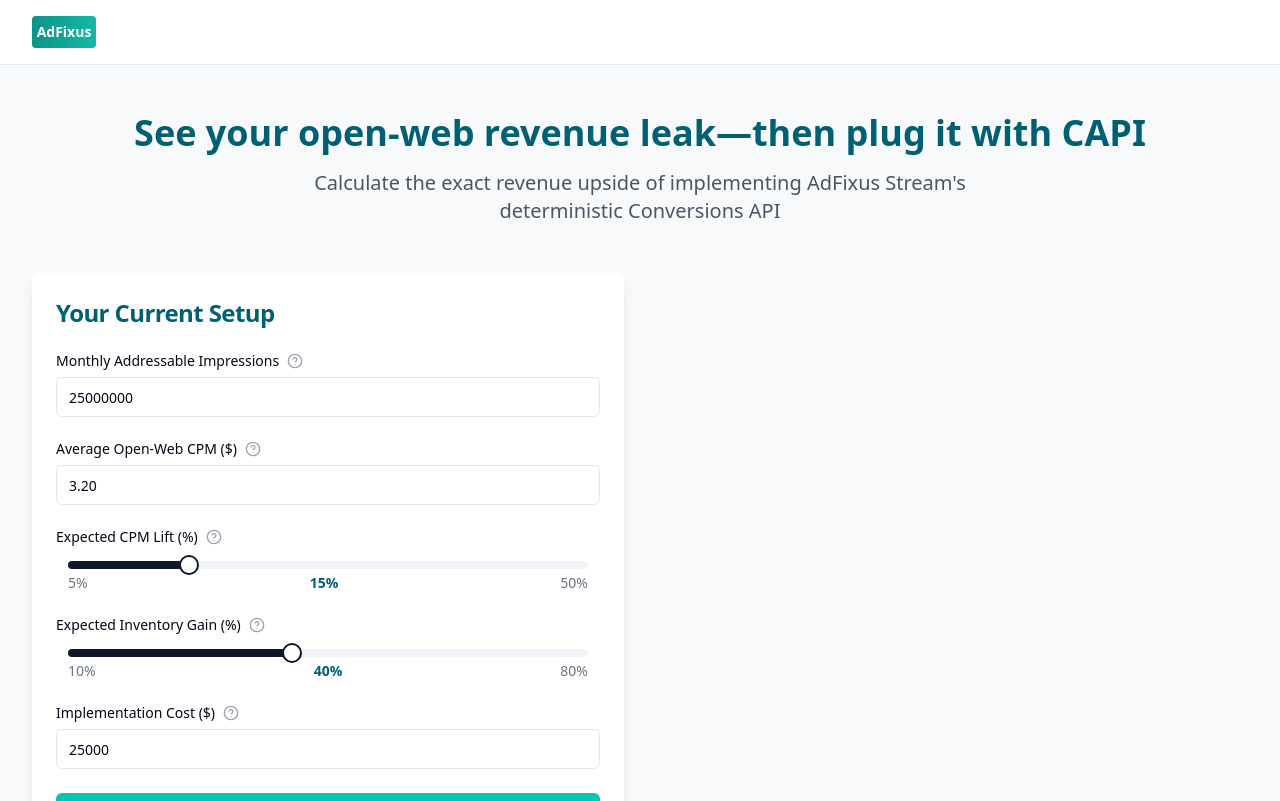
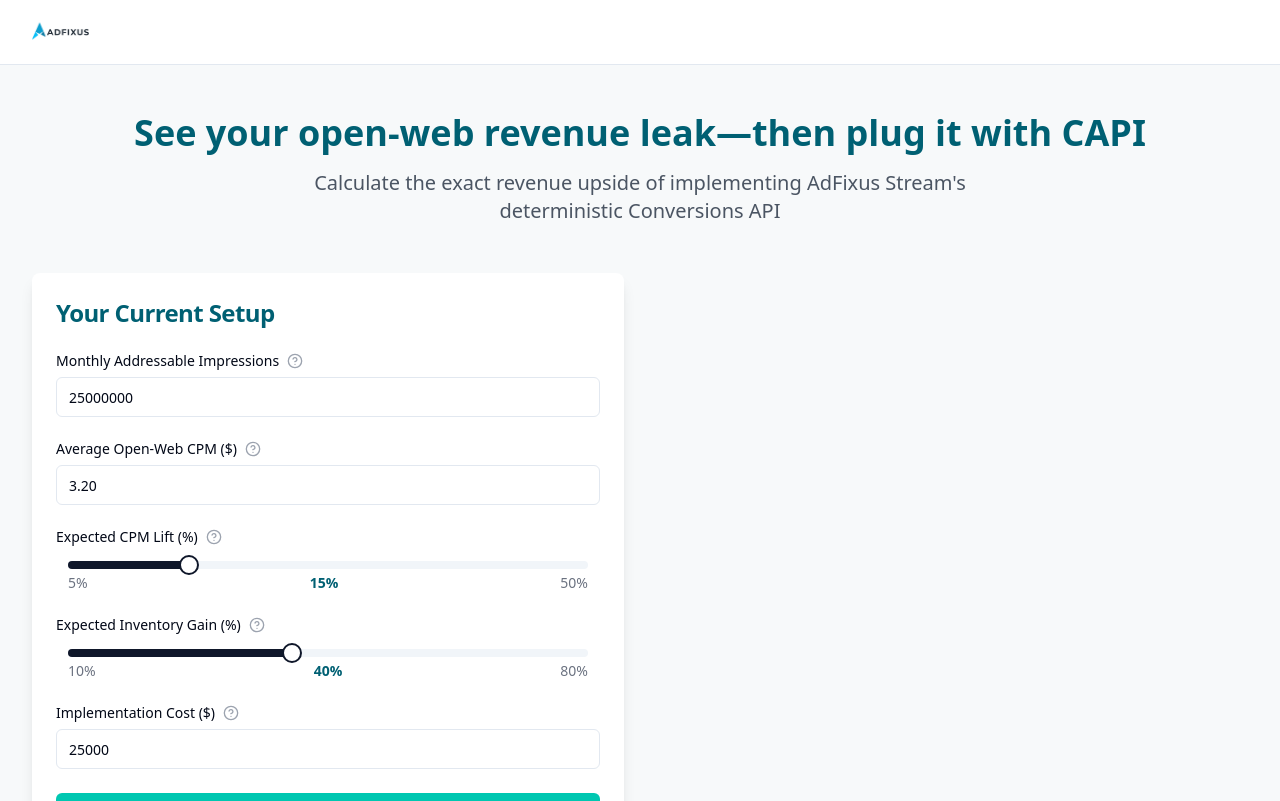
Before and after one commit to krishanraja/adfixus-capi-calculator, a React (Vite) app: page / in a window 1280 px wide. Shown: the top 801 px of the page. Built offline with nearby package versions, Linux system fonts and the light colour scheme.

Commit message:
Replace placeholder logo
Replaced the placeholder logo in the top-left corner with the provided AdFixus logo.

```diff
--- a/src/components/ROICalculator.tsx
+++ b/src/components/ROICalculator.tsx
@@ -165,9 +165,11 @@ const ROICalculator = () => {
           <div className="max-w-7xl mx-auto px-4 sm:px-6 lg:px-8">
             <div className="flex justify-between items-center py-4">
               <div className="flex items-center">
-                <div className="w-16 h-8 bg-gradient-to-r from-teal-600 to-teal-500 rounded flex items-center justify-center">
-                  <span className="text-white font-bold text-sm">AdFixus</span>
-                </div>
+                <img
+                  src="/lovable-uploads/e05fe6e9-96d1-4dcc-9caa-0d7f03e785ed.png"
+                  alt="AdFixus"
+                  className="h-8"
+                />
               </div>
             </div>
           </div>
```
Also changed, not shown: public/lovable-uploads/e05fe6e9-96d1-4dcc-9caa-0d7f03e785ed.png (added).
